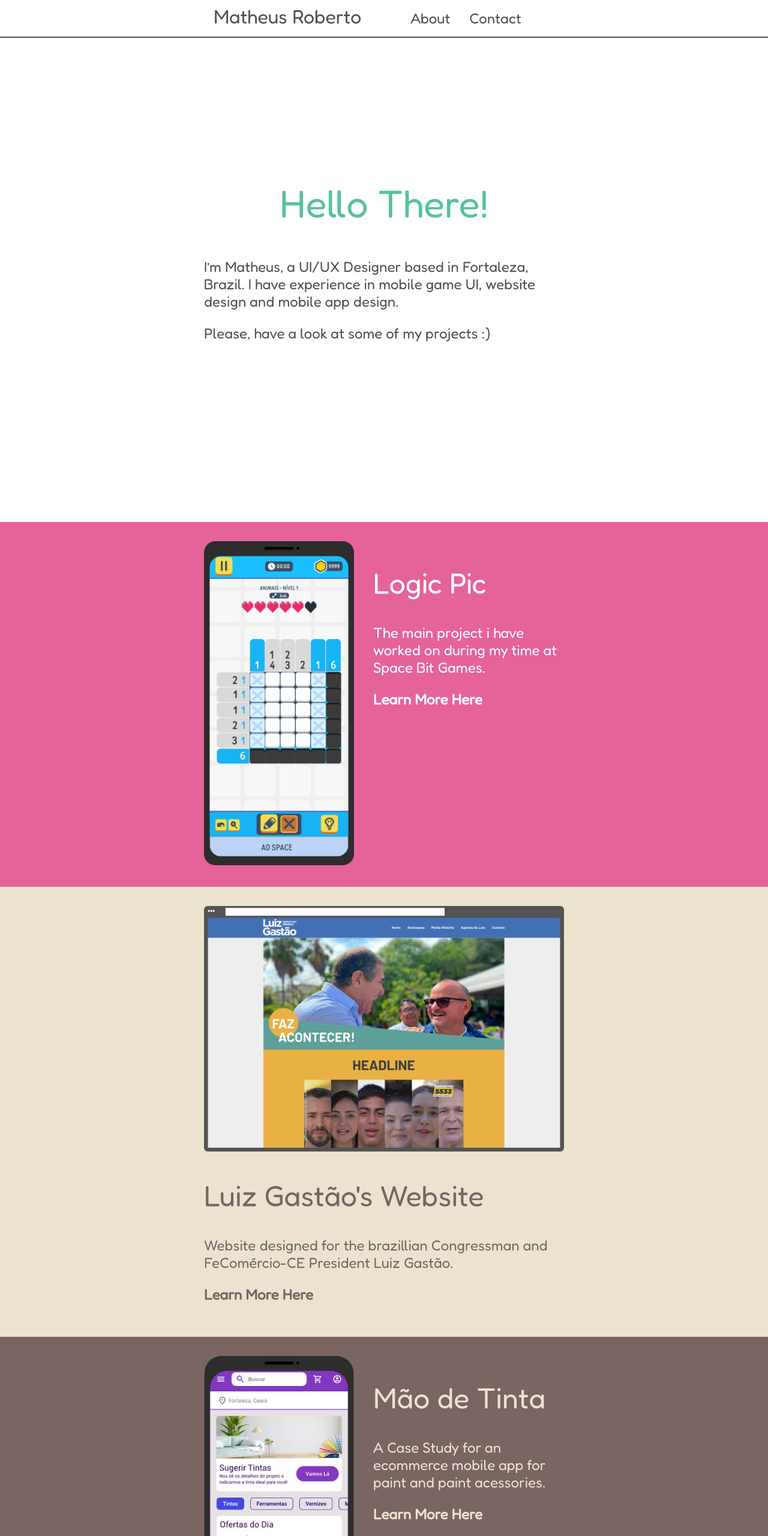
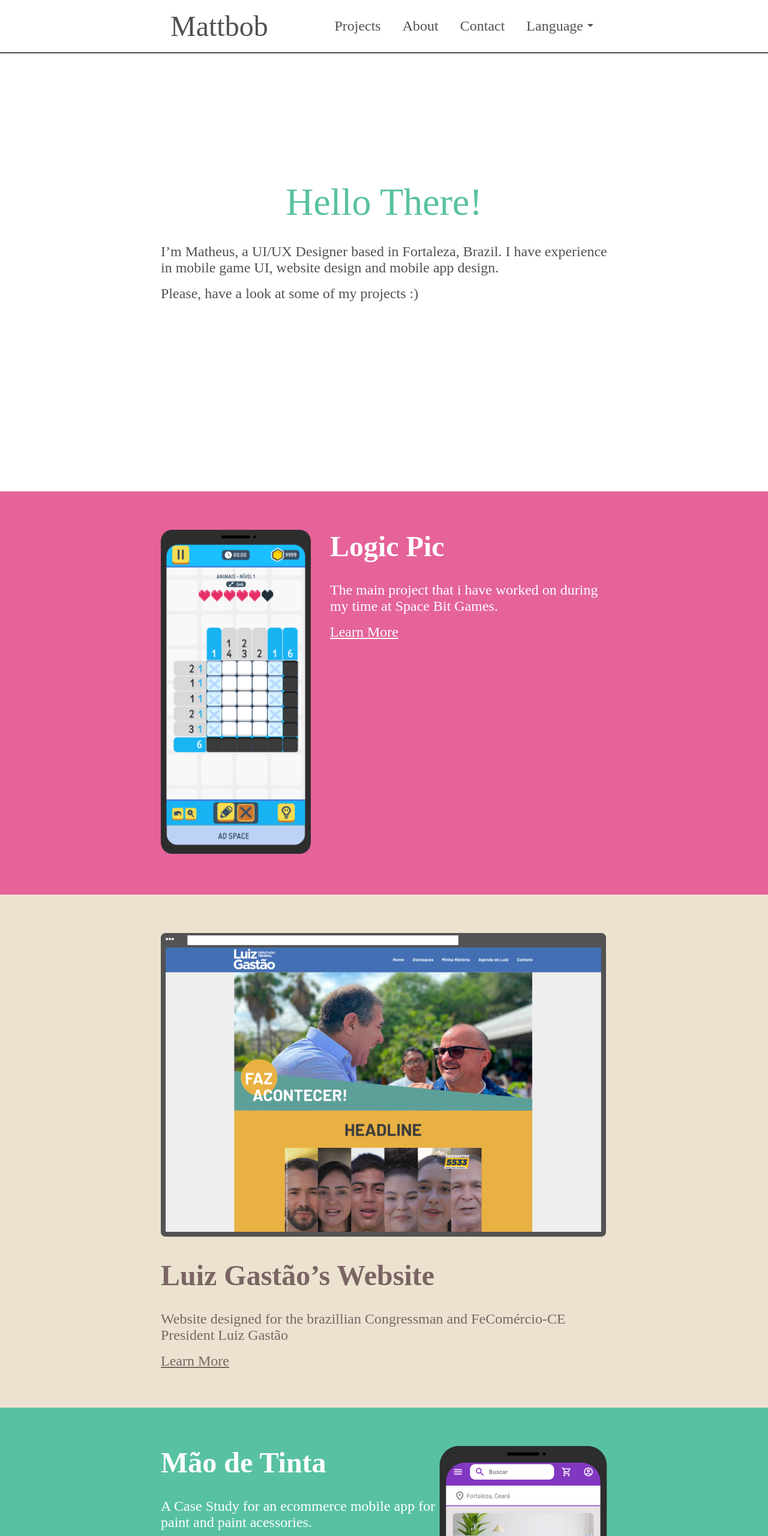
Before and after one commit to Matheusbob/UI-UX-Portfiolio, a plain HTML site: page index.html in a window 1280 px wide. Shown: the top 2560 px of the page at 60% size. Drawn offline with nearby package versions, Linux system fonts and the light colour scheme.

Commit message:
big changes

```diff
--- a/index.html
+++ b/index.html
@@ -4,43 +4,49 @@
 	<meta charset="utf-8">
 	<meta name="viewport" content="width=device-width, initial-scale=1">
 	<link rel="stylesheet" type="text/css" href="main/stylesheet.css">
-	<link rel="stylesheet" href="https://fonts.googleapis.com/css2?family=Fredoka">
-	<title></title>
+	<link rel="stylesheet" href="https://fonts.googleapis.com/css2?family=Material+Symbols+Outlined:opsz,wght,FILL,GRAD@20..48,100..700,0..1,-50..200" />
+	<title>Mattbob</title>
 </head>
 <body>
 
+	<!-- 									Header of Page 											-->
+
 	<header>
 
-		<nav>
+		<nav class="navigation nav-top">
 
-			<div class="navbar-div">
-				<ul class="navigation">
-					<a class="logo" href="index.html"><li>Matheus Roberto</li></a>
-					<!-- <a  href=""><li>Home</li></a> -->
-					<div class="nav-links">
-						<a href="main/about.html"><li>About</li></a>
-						<a href=""><li>Contact</li></a>
-					</div>
-				</ul>
-			</div>
+			<ul class="nav-links">
+				<div>
+					<li class="logo"><a href="">Mattbob</a></li>
+				</div>
+
+				<div class="links">
+					<li><a href="">Projects</a></li>
+					<li><a href="">About</a></li>
+					<li><a href="">Contact</a></li>
+					<li class="dropdown">
+						<a class="dropdown-selector" href="#">Language <span class="material-symbols-outlined">arrow_drop_down</span></a>
+						<div class="dropdown-menu">
+							<a href="">English</a>
+							<a href="">Portuguese</a>
+						</div>
+					</li>
+				</div>
+			</ul>
 
 		</nav>
 
 	</header>
 
-	<!-- end of header -->
+	<!-- 									Header of Page 											-->
 
-
-
-
-
-
-
-
+	<!-- 									Body of Page 											-->
 
 
 
 	<main>
+
+		<!-- 									Hero												-->
 
 		<section class="hero">
 
@@ -55,71 +61,69 @@
 
 		</section>
 
-		<!-- end of hero -->
-		<!-- start of project 1 -->
+		<!-- 									Hero												-->
 
-		<section class="project project1-wrapper">
+		<!-- 									Projects											-->
 
-			<div class="project1">
+		<section class="project-wrapper1">
 
-				<div class="">
-					<img class="project-img-hor" src="imgs/logicpic.png">
+			<div class="project">
+
+				<div>
+					<img class="project-img1" src="imgs/logicpic.png">
 				</div>
 
 				<div class="project-text">
-					<h1>Logic Pic</h1>
-					<p>The main project i have worked on during my time at Space Bit Games.</p>
-					<a href=""><p>Learn More Here</p></a>
+					<h2>Logic Pic</h2>
+					<p>The main project that i have worked on during my time at Space Bit Games. </p>
+					<a href="">Learn More</a>
 				</div>
 
 			</div>
 
 		</section>
 
-		<!-- end of project 1 -->
-		<!-- start of project 2 -->
+		<section class="project-wrapper2">
 
-		<section class="project project2-wrapper">
+			<div class="project">
 
-			<div class="project2">
-
-				<div class="">
-					<img class="project-img-vert" src="imgs/website.png">
+				<div>
+					<img class="project-img2" src="imgs/website.png">
 				</div>
 
-				<div class="project-text project-text2">
-					<h1>Luiz Gastão's Website</h1>
-					<p>Website designed for the brazillian Congressman and FeComércio-CE President Luiz Gastão.</p>
-					<a href=""><p>Learn More Here</p></a>
+				<div class="project-text">
+					<h2>Luiz Gastão’s Website</h2>
+					<p>Website designed for the brazillian Congressman and FeComércio-CE President Luiz Gastão</p>
+					<a href="">Learn More</a>
 				</div>
 
 			</div>
 
 		</section>
 
-		<!-- end of project 2 -->
-		<!-- start of project 3 -->
+		<section class="project-wrapper3">
 
-		<section class="project project3-wrapper">
+			<div class="project">
 
-			<div class="project3">
-
-				<div class="">
-					<img class="project-img-hor" src="imgs/maodetinta.png">
+				<div class="project-text">
+					<h2>Mão de Tinta</h2>
+					<p>A Case Study for an ecommerce mobile app for paint and paint acessories.</p>
+					<a href="">Learn More</a>
 				</div>
 
-				<div class="project-text project-text3">
-					<h1>Mão de Tinta</h1>
-					<p>A Case Study for an ecommerce mobile app for paint and paint acessories.</p>
-					<a href=""><p>Learn More Here</p></a>
+				<div>
+					<img class="project-img3" src="imgs/maodetinta.png">
 				</div>
+
+
 
 			</div>
 
 		</section>
 
-		<!-- end of project 3 -->
-		<!-- start of hero bottom -->
+		<!-- 									Projects											-->
+
+		<!-- 									CTA													-->
 
 		<section class="hero hero-bottom">
 
@@ -131,43 +135,40 @@
 				<p>Learn more about me in the About page ;)</p>
 			</div>
 
-			<div class="test">
+			<div id="button-align">
 				<a class="primary-button" href="">About</a>
 			</div>
 
 		</section>
 
-		<!-- End of hero bottom -->
+
+		<!-- 									CTA													-->
+
 
 	</main>
 
+	<!-- 									Body of Page											 -->
 
-
-
-
-
-
-
-
-
-
-
+	<!-- 									Footer of Page											 -->
 
 	<footer>
-		<div class="footer-div">
-			<div>
-				<h1>Matheus Roberto</h1>
-			</div>
 
-			<div class="nav-links">
-				<ul class="navigation navigation-footer">
-					<a href=""><li><p>Twitter</p></li></a>
-					<a href=""><li><p>LinkedIn</p></li></a>
-					<a href=""><li><p>Behance</p></li></a>
-				</ul>
-		</div>
-		</div>
+		<nav class="navigation">
+			<ul class="nav-links">
+				<div>
+					<a class="logo" href="">Mattbob</a>
+				</div>
+				<div>
+					<li><a href="">Twitter</a></li>
+					<li><a href="">LinkedIn</a></li>
+					<li><a href="">Behance</a></li>
+				</div>
+			</ul>
+		</nav>
+
 	</footer>
+
+	<!-- 									Footer of Page											 -->
 
 </body>
 </html>
--- a/main/stylesheet.css
+++ b/main/stylesheet.css
@@ -1,129 +1,152 @@
-body{
+:root{
+	--oreo: #515151;
+	--vanilla: #FFFFFF;
+	--cream: #ECE2D0;
+	--strawberry: #E56399;
+	--mint: #58C1A2;
+	--cookies: #D3A588;
+	--chocolate: #7A6563;
+
+	--mainwidth: 744px;
+
+	--mainfont: fredoka;
+	--logosize: 2em;
+	--h1size: 4em;
+	--h2size: 3em;
+	--textsize: 1.5em;
+}
+
+*{
+	margin: 0;
 	padding: 0;
-	margin: 0;
+	box-sizing: border-box;
 }
 
 header{
-	text-align: center;
+	width: 100%;
 	border-style: solid;
 	border-width: 0 0 2px 0;
-	border-color:#515151;
+	border-color: var(--oreo);
 	position: fixed;
-	top: 0;
-	width: 100%;
-	background: white;
-}
-
-header a{
-	font-family: fredoka;
-	color: #515151;
-	font-size: 1.5em;
-}
-
-ul{
-	padding: 0;
-	margin:0;
+	background: var(--vanilla);
 }
 
 a{
 	text-decoration: none;
 }
 
-footer{
-	background: #58C1A2 ;
+nav li{
+	display: inline-block;
 }
 
-p{
-	font-family: fredoka;
-	font-size: 1.5em;
+nav li a{
+	display: inline-block;
+	font-size: var(--textsize);
+	color: var(--oreo);
+	padding: 16px;
 }
 
-h1{
-	font-family: fredoka;
-	font-size: 3em;
-	font-weight: normal;
+nav.nav-top li a:hover{
+	color: var(--mint);
+}
+
+body{
+	background: var(--vanilla);
+	font-family: var(--mainfont);
 }
 
 .primary-button{
-	display: inline-block;
 	border-radius: 16px;
-	background: #58C1A2;
-	border: none;
-	padding: 8px 16px;
+	color: white;
+	background: var(--mint);
+	padding: 16px 32px 16px 32px;
 	font-size: 2em;
-	font-family: fredoka;
-	color: white;
 }
 
-.primary-button:hover{
-	background: #3FA687;
+/* 										Related to Header 										*/
+
+.logo{
+	font-size: var(--logosize);
 }
 
-.navbar-div{
-	display: flex;
+.nav-links{
+	align-content: center;
+	align-items: center;
+}
+
+.nav-top{
+	width: var(--mainwidth);
 	margin-left: auto;
 	margin-right: auto;
-/*	justify-content: center;*/
-	align-items: center;
-	width: 600px;
-
 }
 
-.navigation{
+.nav-links{
 	display: flex;
-	list-style: none;
+	justify-content: space-between;
 }
 
-.nav-links a{
-	margin: 8px 16px;
-	padding: 8px 16px;
-	text-decoration: none;
+/* 										Related to Header 										*/
+
+/*										Related to Dropdown 									*/
+
+.dropdown-menu{
+	position: absolute;
+	box-shadow: 0 0 2px var(--oreo);
+	background: var(--vanilla);
+	display: none;
 }
 
-.navigation a:hover{
-	color: #58C1A2;
+.dropdown-selector{
+	display: flex;
+	align-content: center;
+	justify-content: center;
 }
 
-.logo{
-	font-size: 2em;
-	margin-left: 0;
-	margin-right: 0;
-	margin: 0px 16px;
-	padding: 8px 16px;
+.dropdown-menu a{
+	display: block;
+	color: var(--oreo);
 }
 
-.logo{
-	margin-left: 0;
-	margin-right: 0;
+.dropdown:hover .dropdown-menu{
+	display: block;
 }
 
-.nav-links {
-	display: flex;
-	flex-direction: row;
-	align-items: center;
-	margin-left: 50px;
+/*										Related to Dropdown 									*/
+
+/* 										Related to Hero 										*/
+
+.hero{
+	width: var(--mainwidth);
+	margin-left: auto;
+	margin-right: auto;
+	padding: 300px 0 300px 0;
 }
 
-.nav-links a{
-	margin-left: 0;
-	margin-right: 0;
+.hero h1{
+	font-size: var(--h1size);
+	font-weight: normal;
+	text-align: center;
+	color: var(--mint);
+	margin-bottom: 32px;
 }
 
-.hero{
-	display: block;
-	margin-right: auto;
-	margin-left: auto;
-	width: 600px;
-	margin-top: 300px;
-	margin-bottom: 300px;
+.hero p{
+	font-size: var(--textsize);
+	color: var(--oreo);
+	margin-bottom: 16px;
 }
 
 .hero-bottom{
-	margin-top: 64px;
-	margin-bottom: 100px;
+	padding-top: 100px;
+	padding-bottom: 100px;
 }
 
-.hero-bottom .test{
+.hero-bottom p{
+	text-align: center;
+	margin-bottom: 16px;
+}
+
+#button-align{
 	display: flex;
 	margin-left: auto;
 	margin-right: auto;
@@ -131,129 +154,111 @@ h1{
 	justify-content: center;
 }
 
-.hero-bottom p{
-	text-align: center;
+/* 										Related to Hero 										*/
+
+/*										Related to Projects										*/
+
+.project{
+	padding: 64px 0 64px 0;
+	margin-left: auto;
+	margin-right: auto;
+	display: flex;
+	width: var(--mainwidth);
 }
 
-.hero h1{
-	font-family: fredoka;
-	color: #58C1A2;
-	font-size: 4em;
-	text-align: center;
+.project-wrapper1{
+	background: var(--strawberry);
 }
 
-.hero p{
-	color: #515151;
+.project-wrapper2{
+	background: var(--cream);
 }
 
-.project{
-	padding: 32px;
+.project-wrapper3{
+	background: var(--mint);
 }
 
-.project a:hover{
-	color: #515151;
-}
-
-.project1-wrapper{
-	background: #E56399;
-}
-
-.project2-wrapper{
-	background: #ECE2D0;
-}
-
-.project3-wrapper{
-	background: #7A6563;
-}
-
-.project1{
-	display: flex;
-	margin-right: auto;
-	margin-left: auto;
-	width: 600px;
-}
-
-.project3{
-	display: flex;
-	margin-right: auto;
-	margin-left: auto;
-	width: 600px;
-}
-
-.project2{
-	display: flex;
-	flex-direction: column;
-	margin-right: auto;
-	margin-left: auto;
-	width: 600px;
-}
-
-.project-img-hor{
+.project-img1{
 	width: 250px;
 }
 
-.project-img-vert{
-	width: 600px;
+.project div h2{
+	font-size: var(--h2size);
 }
 
-.project-text{
+.project div p{
+	font-size: var(--textsize);
+}
+
+.project div a{
+	font-size: var(--textsize);
+}
+
+.project-wrapper1 .project{
+	color: var(--vanilla);
+}
+
+.project a{
+	text-decoration: underline;
+}
+
+.project-wrapper1 .project a{
+	color: var(--vanilla);
+}
+
+.project-wrapper2 .project a{
+	color: var(--chocolate);
+}
+
+.project-wrapper2 .project{
+	flex-direction: column;
+	color: var(--chocolate);
+}
+
+.project-wrapper3 .project{
+	color: var(--vanilla);
+}
+
+.project-wrapper3 .project a{
+	color: var(--vanilla);
+}
+
+.project h2{
+	margin-bottom: 32px;
+}
+
+.project p{
+	margin-bottom: 16px;
+}
+
+.project-wrapper2 .project h2{
+	margin-top: 32px;
+}
+
+.project-wrapper1 .project .project-text{
 	margin-left: 32px;
 }
 
-.project-text{
-	color: white;
+
+/*											Related to Projects										*/
+
+/*											Related to Footer										*/
+
+footer{
+	width: 100%;
+	background: var(--mint);
+	height: 200px;
+	display: flex;
+	align-items: center;
+	justify-content: center;
 }
 
-.project-text2{
-	margin-left: 0;
-	color: #7A6563;
+footer nav ul a{
+	color: var(--vanilla);
 }
 
-.project-text3{
-	color: #ECE2D0;
-}
-
-.project-text a{
-	text-decoration: none;
-	font-weight: bold;
-	color: white;
-}
-
-.project-text2 a{
-	color: #7A6563;
-}
-
-
-.project-text3 a{
-	color: #ECE2D0;
-}
-
-.footer-div{
-	display:flex;
-	margin-right: auto;
-	margin-left: auto;
+footer nav .nav-links{
 	justify-content: center;
-	align-items: center;
-	width: 600px;
 	flex-direction: column;
 }
-
-footer .nav-links{
-	align-items: center;
-	justify-content: center;
-	margin-left: 0;
-}
-
-.navigation-footer a{
-	color: white;
-}
-
-.footer-div h1{
-	color: white;
-}
-
-
-.navigation-footer a:hover{
-	background: none;
-	color: #515151;
-}
+/*											Related to Footer										*/
```
Also changed, not shown: main/about.html (+2 -0 lines).
